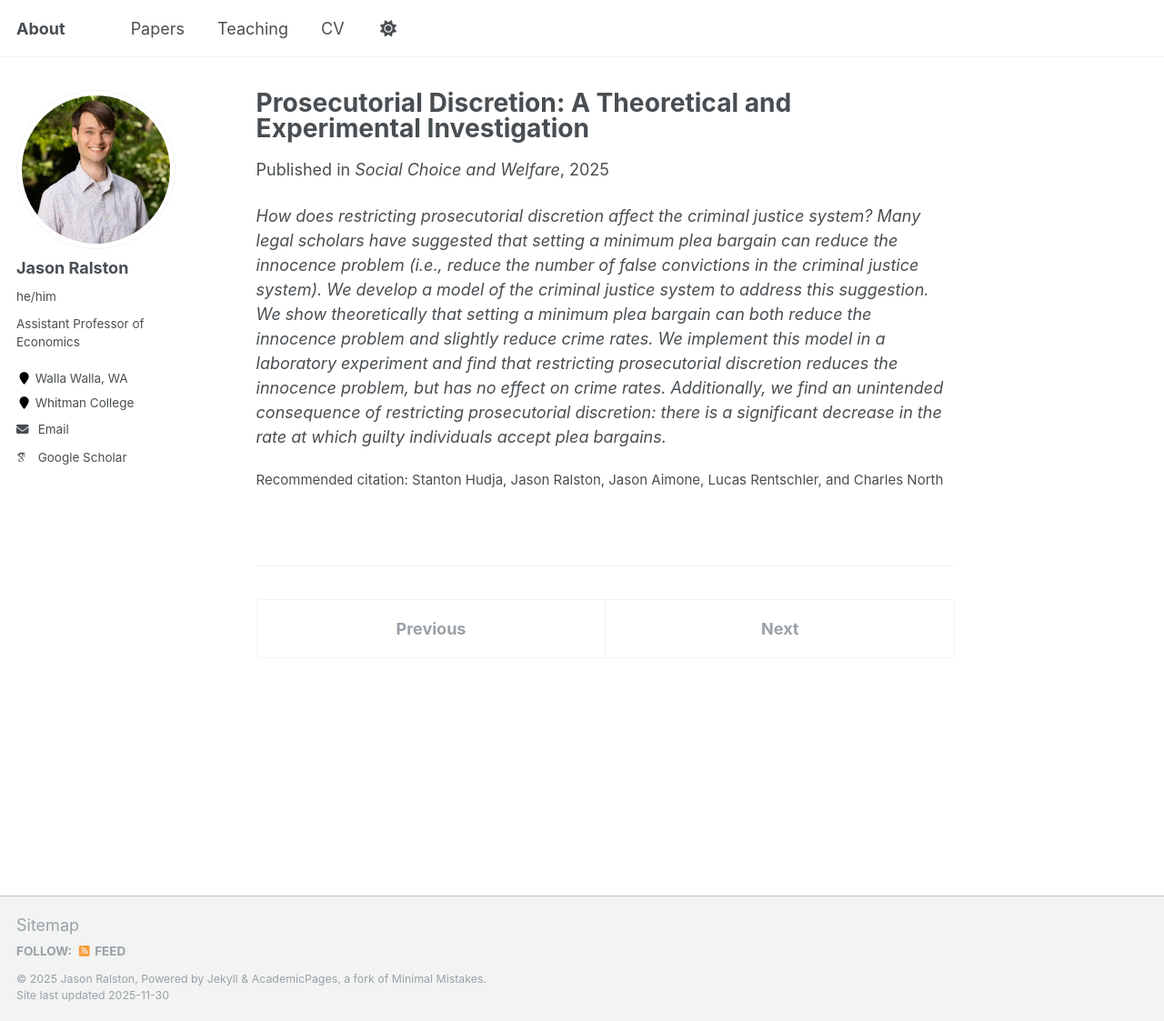
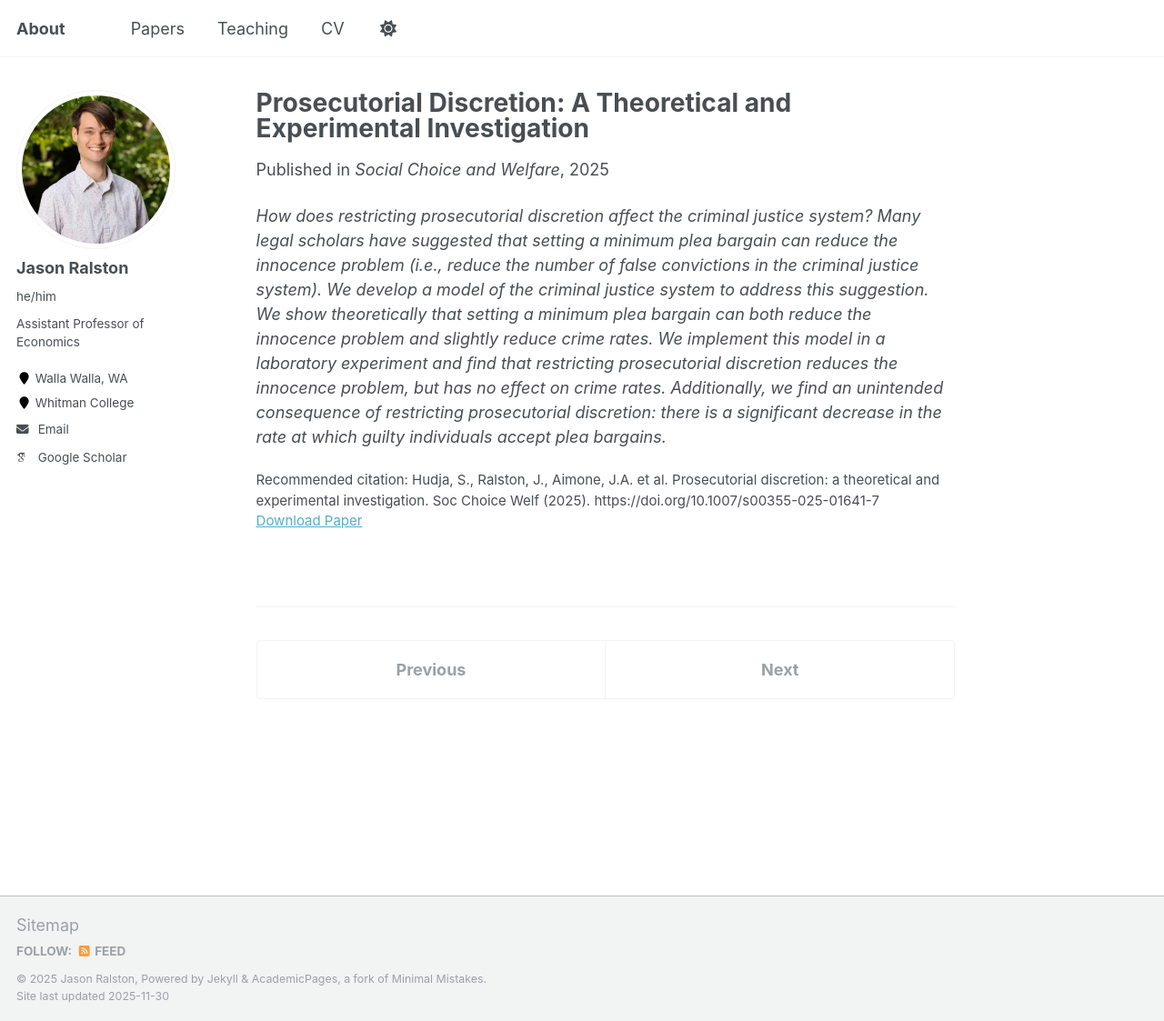
Before and after one commit to jasonralston/jasonralston.github.io, a Jekyll site: the page built from _publications/ProsDisc.md, in a window 1280 px wide and 1123 px high. Shown: the whole window at 91% size. Built offline with Jekyll 4.4.1, drawn with Linux system fonts in a browser that asks for light colours; some web fonts are replaced.

Commit message:
Update ProsDisc.md

```diff
--- a/_publications/ProsDisc.md
+++ b/_publications/ProsDisc.md
@@ -7,7 +7,7 @@ permalink: /publication/ProsDisc
 excerpt: 'How does restricting prosecutorial discretion affect the criminal justice system? Many legal scholars have suggested that setting a minimum plea bargain can reduce the innocence problem (i.e., reduce the number of false convictions in the criminal justice system). We develop a model of the criminal justice system to address this suggestion. We show theoretically that setting a minimum plea bargain can both reduce the innocence problem and slightly reduce crime rates. We implement this model in a laboratory experiment and find that restricting prosecutorial discretion reduces the innocence problem, but has no effect on crime rates. Additionally, we find an unintended consequence of restricting prosecutorial discretion: there is a significant decrease in the rate at which guilty individuals accept plea bargains.'
 year: 2025
 accepted_on: 2025-09-13
-paperurl:
-citation: Stanton Hudja, Jason Ralston, Jason Aimone, Lucas Rentschler, and Charles North
-status: accepted
+paperurl: 'https://link.springer.com/article/10.1007/s00355-025-01641-7?utm_source=rct_congratemailt&utm_medium=email&utm_campaign=nonoa_20251128&utm_content=10.1007%2Fs00355-025-01641-7'
+citation: 'Hudja, S., Ralston, J., Aimone, J.A. et al. Prosecutorial discretion: a theoretical and experimental investigation. Soc Choice Welf (2025). https://doi.org/10.1007/s00355-025-01641-7'
+status: published
 ---
```
